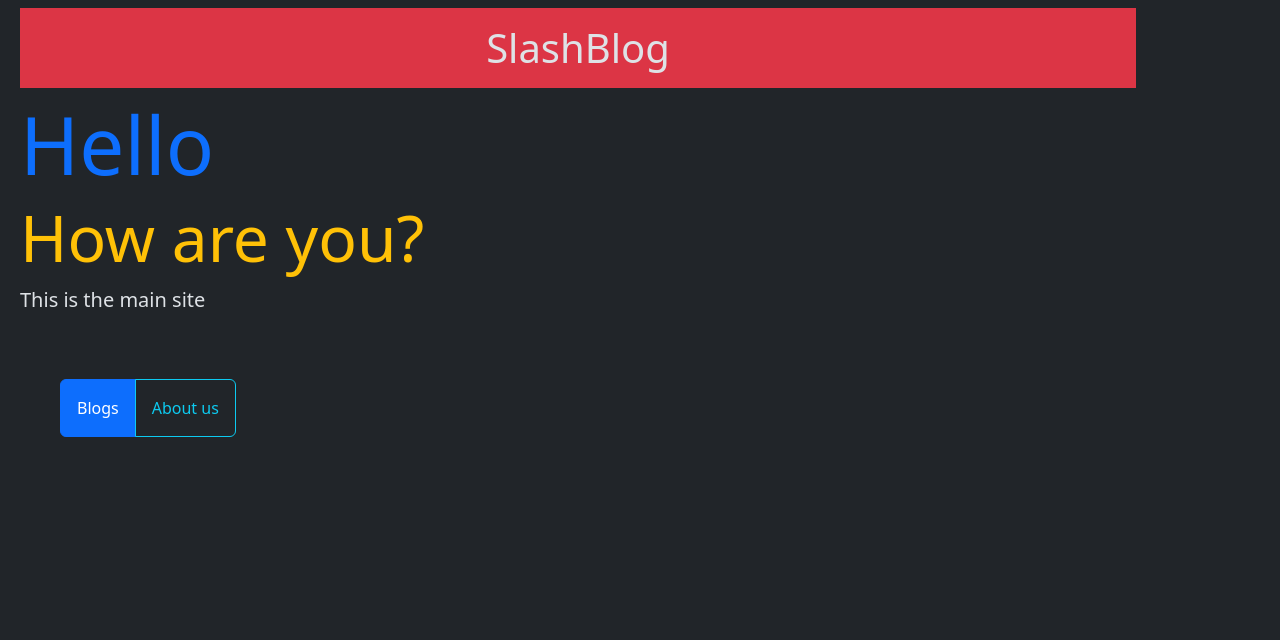
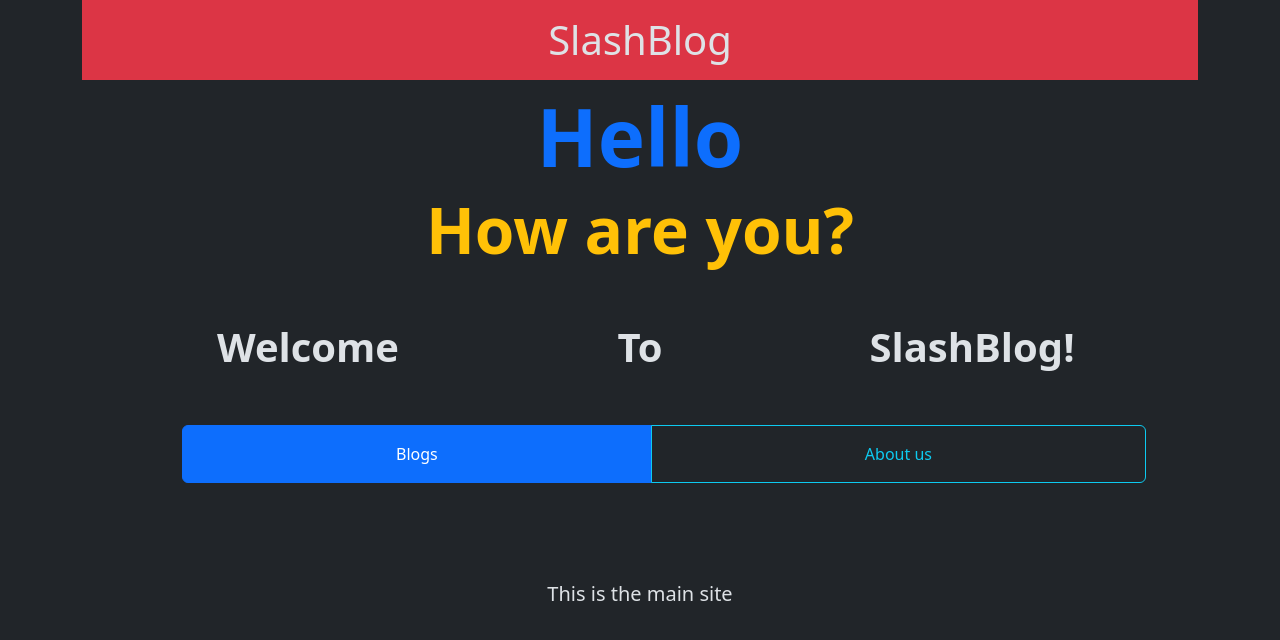
Before and after one commit to alter703/slashblog, a Django app: page / in a window 1280 px wide. Shown: the top 640 px of the page. Run offline with Django 5.2, Linux system fonts and the light colour scheme.

Commit message:
Update index.html in main app (add row and columns)

```diff
--- a/apps/main/templates/main/index.html
+++ b/apps/main/templates/main/index.html
@@ -3,17 +3,28 @@
 {% block title %}Hello world{% endblock title %}
 
 {% block content %}
-<div class="container m-2">
+<div class="container">
     <p class="h1 text-center bg-danger p-3">SlashBlog</p>
+    <div class="container">
+        <h1 class="display-1 text-primary text-center fw-bold">Hello</h1>
+        <h1 class="display-3 text-warning text-center fw-bold">How are you?</h1>
 
-    <h1 class="display-1 text-primary">Hello</h1>
-    <h1 class="display-3 text-warning">How are you?</h1>
-    <p class="lead">This is the main site</p>
+        <div class="row m-5 ">
+            <div class="col text-center fw-bold fs-1">Welcome</div>
+            <div class="col text-center fw-bold fs-1">To</div>
+            <div class="col text-center fw-bold fs-1">SlashBlog!</div>
 
-    <div class="btn-group text-center m-4 px-3 py-4">
-        <a href="{% url 'blog:index' %}" class="btn btn-primary p-3">Blogs</a>
-        <a href="{% url 'main:about' %}" class="btn btn-outline-info p-3">About us</a>
+            <div class="btn-group text-center m-4 px-3 py-4">
+                <a href="{% url 'blog:index' %}" class="btn btn-primary p-3">Blogs</a>
+                <a href="{% url 'main:about' %}" class="btn btn-outline-info p-3">About us</a>
+            </div>
+        </div>
+
+        <p class="lead text-center">This is the main site</p>
+
     </div>
+</div>
+
 </div>
 
 
```
